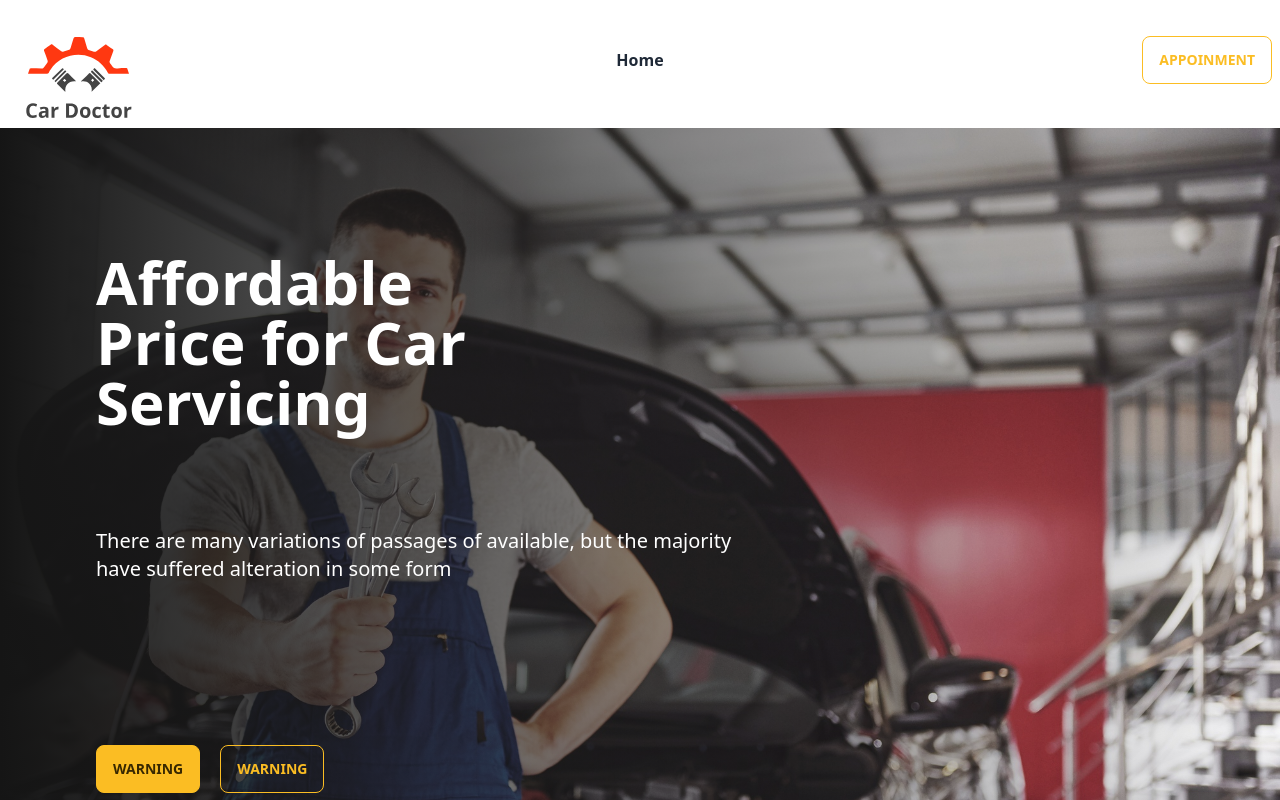
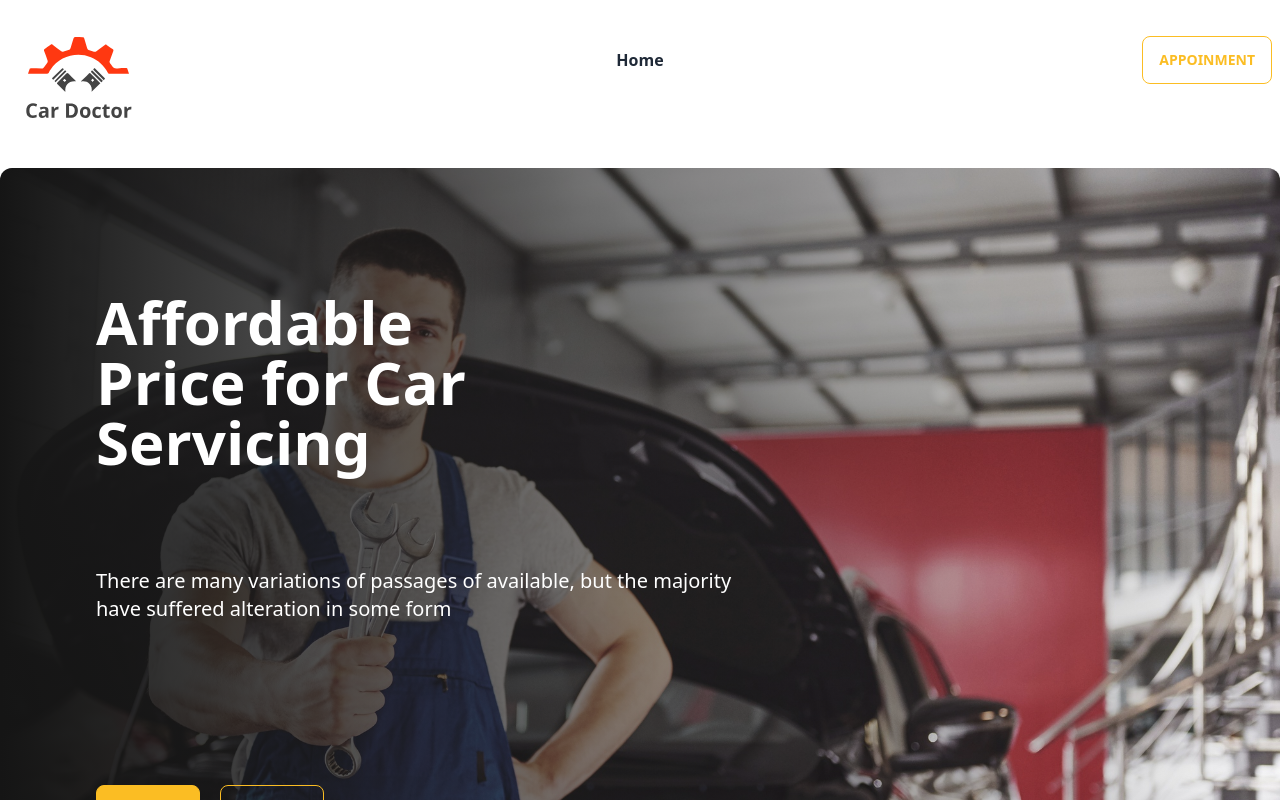
Before and after one commit to jitunmohajan/car-doctor-client, a React (Vite) app: page / in a window 1280 px wide. Shown: the top 800 px of the page. Built offline with nearby package versions, Linux system fonts and the light colour scheme.

Commit message:
complete banner section

```diff
--- a/index.html
+++ b/index.html
@@ -7,7 +7,7 @@
     <title>Vite + React</title>
   </head>
   <body>
-    <div id="root"></div>
+    <div data-theme="light" id="root"></div>
     <script type="module" src="/src/main.jsx"></script>
   </body>
 </html>
--- a/src/App.jsx
+++ b/src/App.jsx
@@ -5,7 +5,7 @@
 function App() {
 
   return (
-    <div className='max-w-screen-xl mx-auto' data-theme="light">
+    <div className='max-w-screen-xl mx-auto' >
       <RouterProvider router={router}></RouterProvider>
     </div>
   )
--- a/src/Pages/Home/Banner/Banner.jsx
+++ b/src/Pages/Home/Banner/Banner.jsx
@@ -5,7 +5,6 @@
 import img4 from '../../../assets/images/banner/4.jpg';
 import img5 from '../../../assets/images/banner/5.jpg';
 import img6 from '../../../assets/images/banner/6.jpg';
-import './Banner.css';
 import BannerItem from './BannerItem';
 
 const bannerData = [
@@ -49,7 +48,7 @@
 
 const Banner = () => {
     return (
-        <div className="carousel w-full">
+        <div className="carousel w-full py-10">
             {
                 bannerData.map(slide => <BannerItem key={slide.id} slide={slide}></BannerItem>)
             }
--- a/src/Pages/Home/Banner/Banner.css
+++ b/src/Pages/Home/Banner/BannerItem.css
@@ -4,6 +4,7 @@
     left:0; top:0;
     width:100%; height:100%;
     display:inline-block;
+    border-radius: 12px;
     background: linear-gradient(to right, #151515 0%,rgba(21, 21, 21, 0) 100%); /* W3C */
     /* background: linear-gradient(90deg, #151515 0%, rgba(21, 21, 21, 0) 100%); */
   }
--- a/src/Pages/Home/Banner/BannerItem.jsx
+++ b/src/Pages/Home/Banner/BannerItem.jsx
@@ -1,11 +1,11 @@
 import React from 'react';
-
+import './BannerItem.css';
 const BannerItem = ({slide}) => {
     const {image, id, prev, next} =slide;
     return (
         <div id={`slide${id}`} className="carousel-item relative w-full">
                <div className='carousel-img'>
-                    <img src={image} alt='' className="w-full" />
+                    <img src={image} alt='' className="w-full rounded-xl" />
                </div>
 
                 <div className="absolute flex justify-end transform -translate-y-1/2 left-24 top-1/4">
```
